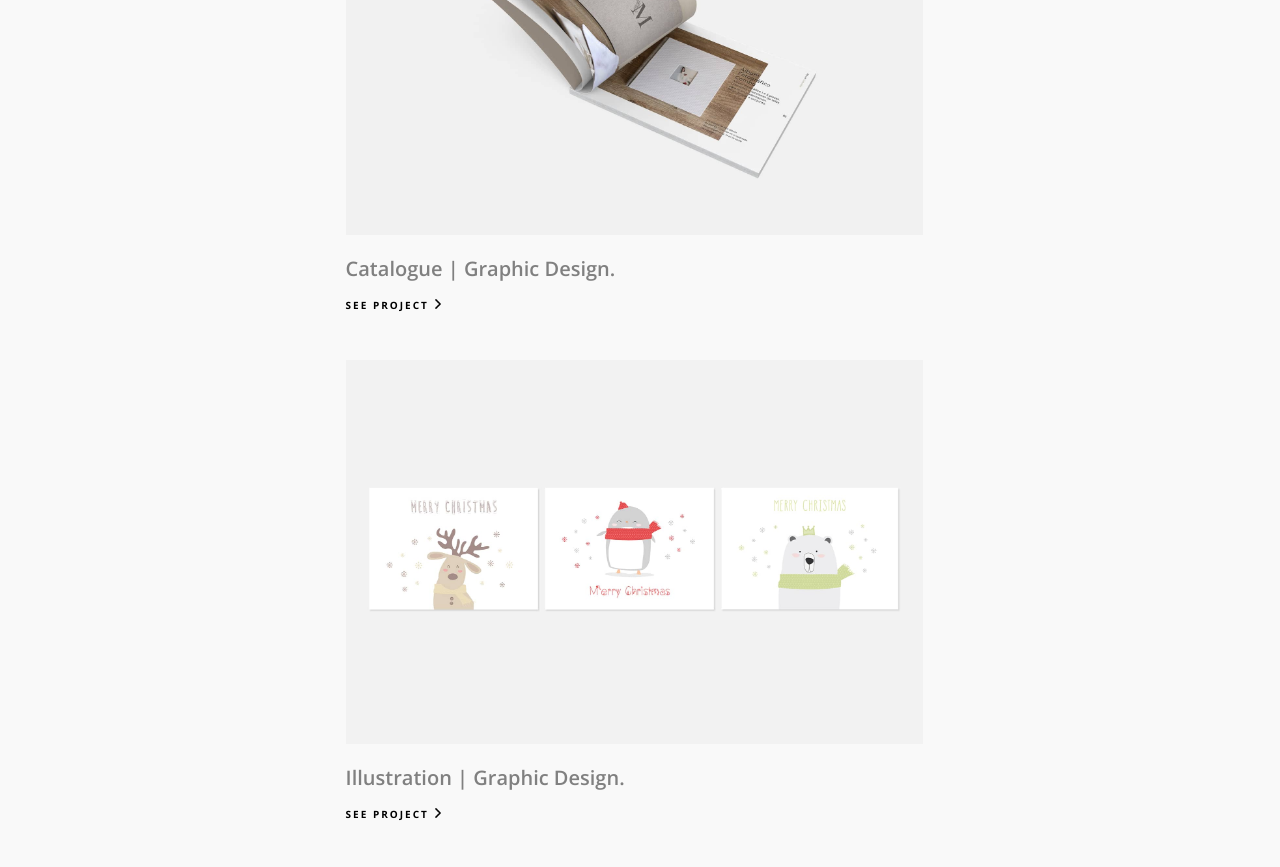
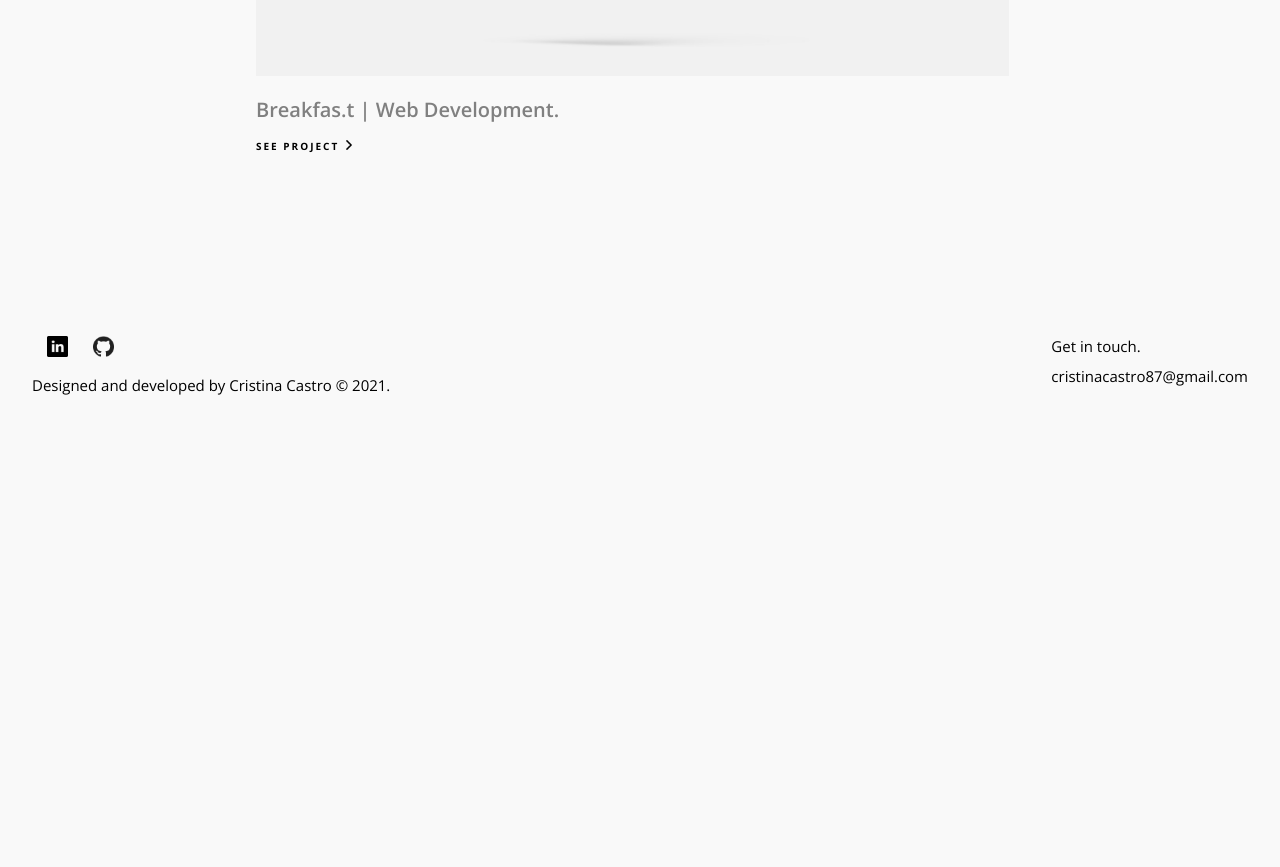
Before and after one commit to cristinacastro/cristinacastro.github.io, a React (Create React App) app in the folder portfolio/: page /projects in a window 1280 px wide. Shown: the part 1880-2747 px from the top of the page. After the commit the page ends 2300 px from the top, so only its background shows below. Built offline with nearby package versions, Linux system fonts and the light colour scheme.

Commit message:
sidebar menu

```diff
--- a/portfolio/src/App.css
+++ b/portfolio/src/App.css
@@ -551,7 +551,7 @@ a{
   font-weight: 700;
   letter-spacing: 0.2rem;
   flex: 1;
-  background-image: linear-gradient(to right, rgb(201, 201, 201) 0, rgb(201, 201, 201) 0);
+  background-image: linear-gradient(to right, rgb(226, 226, 226) 0, rgb(226, 226, 226) 0);
   background-position: 0 1.2em;
   background-size: 0 100%;
   background-repeat: no-repeat;
@@ -561,6 +561,13 @@ a{
 .btn-simple:hover{
   background-size: 15% 100%;
   background-position: 0 -0.1em;
+}
+
+.demo-link a{
+  text-transform: uppercase;
+  font-size: 1.8rem;
+  font-weight: 700;
+  letter-spacing: 0.2rem;
 }
 
 .footer {
@@ -630,7 +637,7 @@ a{
    }
 
   .project-card{
-    width: 46%;
+    width: 60%;
     margin:0px;
   }
 
@@ -654,6 +661,7 @@ a{
   .project-details, .about{
     width: 65%;
     padding: 150px auto 40px auto;
+    margin: 0 auto;
   }
 
   .project-details img{
--- a/portfolio/src/components/ProjectDetails.js
+++ b/portfolio/src/components/ProjectDetails.js
@@ -35,7 +35,7 @@ export default function ProjectDetails(props) {
       </div>
       <div>
         {theProject.link !== "" && (
-          <div className="btn-simple demo-link ml50 mt40">
+          <div className="demo-link ml50 mt40">
             <a href={theProject.link} target="_blank" rel="noopener noreferrer">
               View live demo{" "}
               <img src="../img/next.png" width="9" alt="go next icon" />
--- a/portfolio/src/components/ProjectList.js
+++ b/portfolio/src/components/ProjectList.js
@@ -17,11 +17,18 @@ export default function ProjectList({ projects }) {
                 }}
               >
                 <div className="project-card-img">
-                  <img
+                {eachProject.picture ? <img
                     src={eachProject.picture}
                     alt="project pic"
                     width="700"
-                  />
+                  /> : <video src = {eachProject.video} alt="project video" type="video/mp4" width="700" preload="auto" />}
+
+                {/* {eachProject.picture &&   <img
+                    src={eachProject.picture}
+                    alt="project pic"
+                    width="700"
+                  /> || eachProject.video && <video src = {eachProject.video} alt="project video" width="700"/>}
+                 */}
                 </div>
                 <div className="project-card-text pt10 ">
                   <h6>
--- a/portfolio/src/projects.json
+++ b/portfolio/src/projects.json
@@ -34,41 +34,5 @@
     "category": "web-dev",
     "link": "https://cristinacastro.github.io/Breakfast/",
     "id": "3"
-  },
-  {
-    "title": "Catalogue",
-    "picture": "../img/catalogo-02.jpg",
-    "intro": "Graphic Design.",
-    "description": "Create catalogue layouts for products and price lists.",
-    "technologies": "",
-    "allpictures": ["../img/catalogo-01.jpg", "../img/catalogo-02.jpg", "../img/catalogo-03.jpg"],
-    "video": [],
-    "category": "graphic-design",
-    "link": "",
-    "id": "4"
-  },
-  {
-    "title": "Illustration",
-    "picture": "../img/recordatorio-04.jpg",
-    "intro": "Graphic Design.",
-    "description": "Create christmas, wedding and holy communion cards for our clients and select the best paper to print them on",
-    "technologies": "",
-    "allpictures": ["../img/recordatorio-04.jpg", "../img/recordatorio-03.jpg", "../img/recordatorio-02.jpg", "../img/recordatorio-01.jpg"],
-    "video": [],
-    "category": "graphic-design",
-    "link": "",
-    "id": "5"
-  },
-  {
-    "title": "Product Design",
-    "picture": "../img/labcolor-01.jpg",
-    "intro": "Product Design and Photography.",
-    "description": "Think, design and create collections to offer a personal and elegant product to our clients",
-    "technologies": "",
-    "allpictures": ["../img/labcolor-01.jpg"],
-    "video": [],
-    "category": "graphic-design",
-    "link": "",
-    "id": "6"
   }
 ]
```
Also changed, not shown: 2 other files (tests, documents, lock files or other folders).
